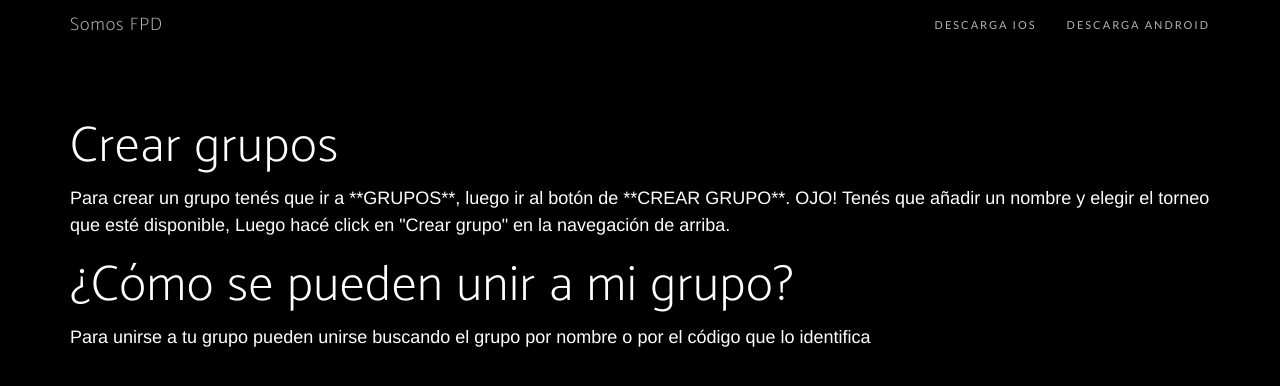
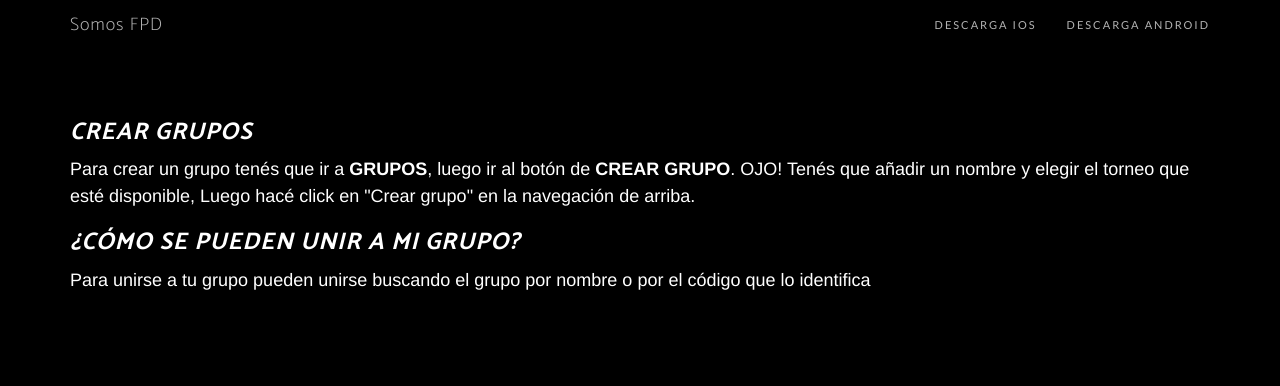
Before and after one commit to playtown-team/fpd-website, a Jekyll site: the page built from ayuda/prode/index.html, in a window 1280 px wide. Shown: the top 386 px of the page. Built offline with Jekyll 4.4.1, drawn with Linux system fonts in a browser that asks for light colours; nearby versions of some CDN libraries; some web fonts are replaced.

Commit message:
Update help.html

```diff
--- a/_layouts/help.html
+++ b/_layouts/help.html
@@ -8,12 +8,20 @@
   <!-- {{ content }} -->
   <section>
     <div class="container">
-      <h2>Crear grupos</h2>
-      <p>Para crear un grupo tenés que ir a **GRUPOS**, luego ir al botón de **CREAR GRUPO**.
+      <h3 style="
+    font-weight: bold;
+    font-style: italic;
+    text-transform: uppercase;
+">Crear grupos</h3>
+      <p>Para crear un grupo tenés que ir a <strong>GRUPOS</strong>, luego ir al botón de <strong>CREAR GRUPO</strong>.
       OJO! Tenés que añadir un nombre y elegir el torneo que esté disponible, Luego hacé click en "Crear grupo" en la
       navegación de arriba.</p>
 
-      <h2>¿Cómo se pueden unir a mi grupo?</h2>
+      <h3 style="
+    font-weight: bold;
+    font-style: italic;
+    text-transform: uppercase;
+">¿Cómo se pueden unir a mi grupo?</h3>
 
       <p>Para unirse a tu grupo pueden unirse buscando el grupo por nombre o por el código que lo identifica</p>
     </div>
```
